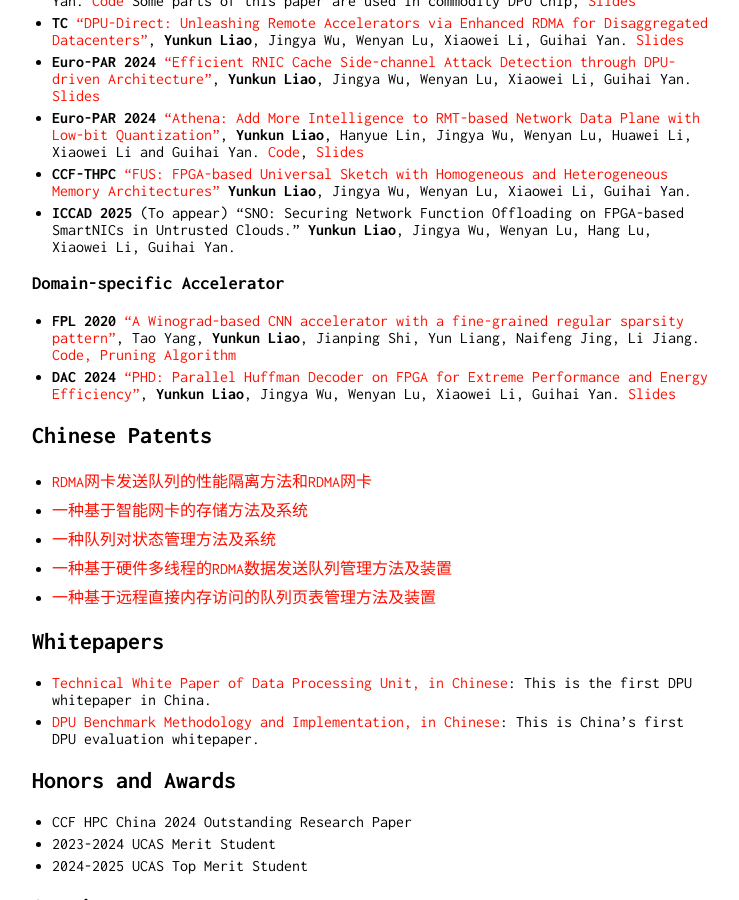
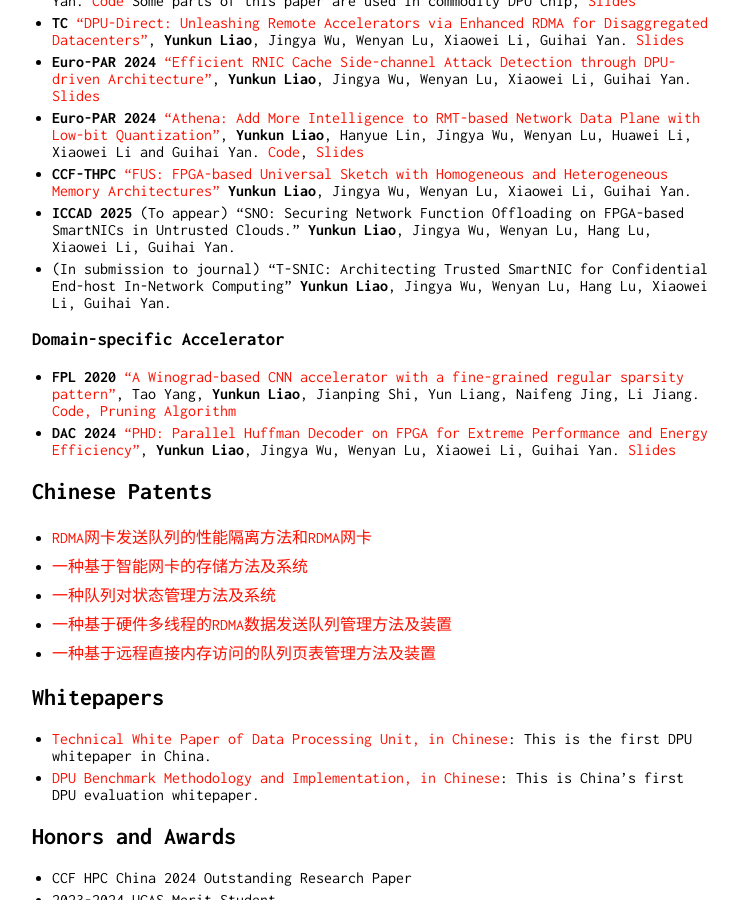
Before and after one commit to liaoyunkun/liaoyunkun.github.io, a Jekyll site: the page built from index.md, in a window 1280 px wide and 900 px high, scrolled down 1040 px. Shown: the whole window, without its empty margins (258-997 px from the left). Built offline with Jekyll 4.4.1, drawn with Linux system fonts in a browser that asks for light colours; our own code applies the rules of GitHub Pages for plain Markdown files.

Commit message:
Update index.md

```diff
--- a/index.md
+++ b/index.md
@@ -43,6 +43,7 @@ I am expected to finish my thesis defense in 2025/11 and graduate in 2026/01. I
 - **Euro-PAR 2024** ["Athena: Add More Intelligence to RMT-based Network Data Plane with Low-bit Quantization"](https://link.springer.com/chapter/10.1007/978-3-031-69766-1_18), **Yunkun Liao**, Hanyue Lin, Jingya Wu, Wenyan Lu, Huawei Li, Xiaowei Li and Guihai Yan. [Code](https://github.com/liaoyunkun/dpu-driven-scadet/tree/master), [Slides](./europar-2024-athena.pdf)
 - **CCF-THPC** ["FUS: FPGA-based Universal Sketch with Homogeneous and Heterogeneous Memory Architectures"](https://link.springer.com/article/10.1007/s42514-025-00222-5) **Yunkun Liao**, Jingya Wu, Wenyan Lu, Xiaowei Li, Guihai Yan.
 - **ICCAD 2025** (To appear) "SNO: Securing Network Function Offloading on FPGA-based SmartNICs in Untrusted Clouds." **Yunkun Liao**, Jingya Wu, Wenyan Lu, Hang Lu, Xiaowei Li, Guihai Yan.
+- (In submission to journal) "T-SNIC: Architecting Trusted SmartNIC for Confidential End-host In-Network Computing"  **Yunkun Liao**, Jingya Wu, Wenyan Lu, Hang Lu, Xiaowei Li, Guihai Yan.
 
 ### Domain-specific Accelerator
 - **FPL 2020** ["A Winograd-based CNN accelerator with a fine-grained regular sparsity pattern"](https://ieeexplore.ieee.org/document/9221628), Tao Yang, **Yunkun Liao**, Jianping Shi, Yun Liang, Naifeng Jing, Li Jiang. [Code, Pruning Algorithm](https://github.com/liaoyunkun/Winograd-NN-Prune-FPL-2020)
```
